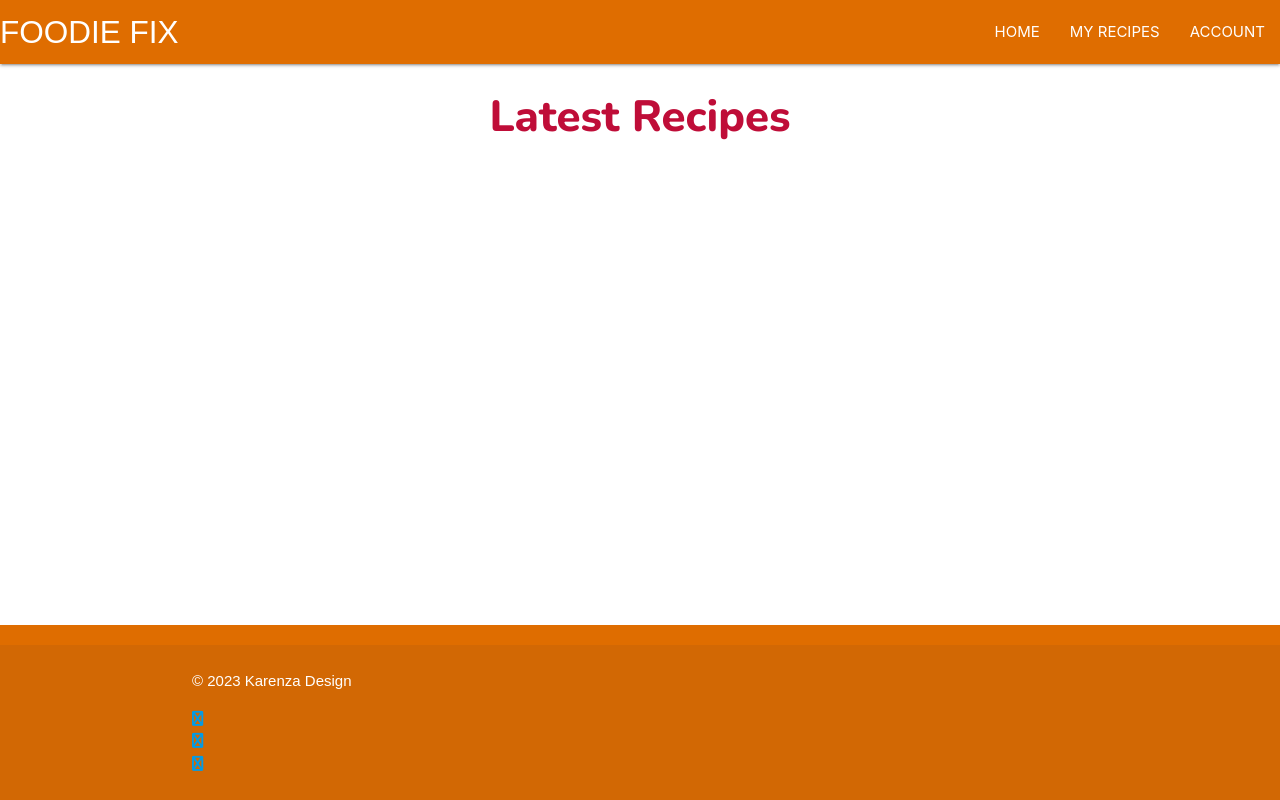
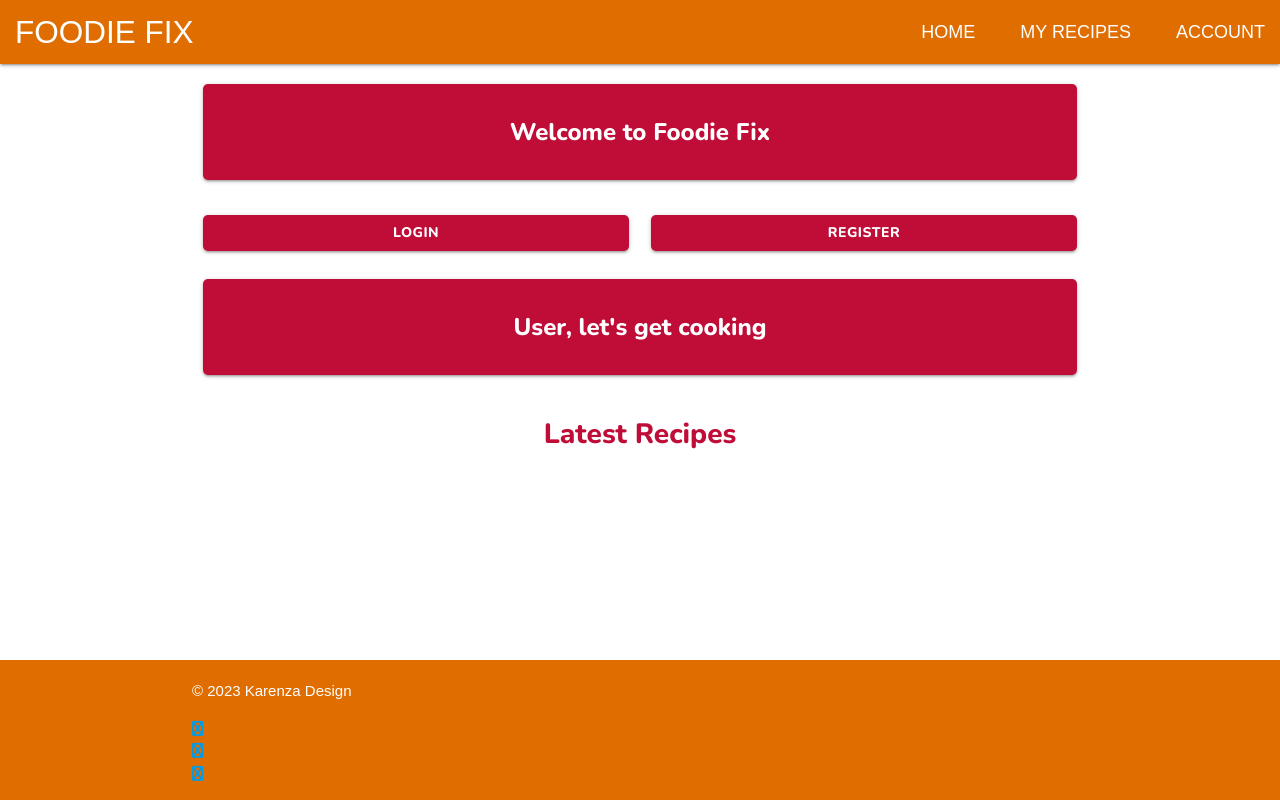
Before and after one commit to Renz2299/foodie-fix, a Flask app: page / in a window 1280 px wide. Run offline with Flask 2, Linux system fonts and the light colour scheme; data that the repository does not hold is empty; some web fonts are replaced.

Commit message:
recipe database added to home page and styling updates to match colour scheme

```diff
--- a/foodiefix/routes.py
+++ b/foodiefix/routes.py
@@ -5,7 +5,8 @@ from foodiefix.models import User, Recipe
 
 @app.route("/")
 def home():
-    return render_template("recipes.html")
+    recipes = list(Recipe.query.order_by(Recipe.recipe_title).all())
+    return render_template("recipes.html", recipes=recipes)
 
 
 @app.route("/my_recipes")
--- a/foodiefix/static/css/styles.css
+++ b/foodiefix/static/css/styles.css
@@ -12,8 +12,13 @@
     background-color: #f7b76c;
 }
 
-.brand-logo {
+.brand-logo, nav li {
     font-family: 'Marvel', sans-serif;
+    margin: 0px 0px 0px 15px;
+}
+
+nav li a {
+    font-size: 18px;
 }
 
 body {
@@ -32,6 +37,7 @@ main {
 
 h3 {
     font-family: 'Nunito', sans-serif;
+    font-size: 28px;
 }
 
 footer p, .card-content p {
@@ -51,3 +57,24 @@ footer p, .card-content p {
 .card {
     border-radius: 5px;
 }
+
+.first-page-item {
+    margin-top: 20px;
+}
+
+.card-title {
+    margin-top: 8px;
+}
+
+p {
+    margin: 0px;
+}
+
+.btn {
+    width: 100%;
+    border-radius: 5px;
+}
+
+.btn:hover {
+    background-color: #DF6D00;
+}
--- a/foodiefix/templates/base.html
+++ b/foodiefix/templates/base.html
@@ -37,7 +37,6 @@
     </main>
 
     <footer class="page-footer bg-deep-orange">
-        <div class="footer-copyright">
         <div class="container">
             <p>© 2023 Karenza Design</p>
             <ul>
@@ -61,7 +60,6 @@
                 </li>
             </ul>
         </div>
-        </div>
     </footer>
 
     <script src="https://cdnjs.cloudflare.com/ajax/libs/materialize/1.0.0/js/materialize.min.js"></script>
--- a/foodiefix/templates/recipes.html
+++ b/foodiefix/templates/recipes.html
@@ -1,6 +1,62 @@
 {% extends "base.html" %}
 {% block content %}
 
+<!-- if user not logged in -->
+<div class="row">
+    <div class="col s12 m12 l12">
+        <div class="card bg-deep-fuscia first-page-item">
+            <div class="card-content">
+                <span class="card-title center-align">Welcome to Foodie Fix</span>
+            </div>
+        </div>
+    </div>
+</div>
+
+<div class="row">
+    <div class="col s12 m6 l6">
+        <a href="#" class="btn bg-deep-fuscia">
+            <p class="nunito-white">Login</p>
+        </a>
+    </div>
+    <div class="col s12 m6 l6">
+        <a href="#" class="btn bg-deep-fuscia">
+            <p class="nunito-white">Register</p>
+        </a>
+    </div>
+</div>
+<!-- endif -->
+
+<!-- if user logged in -->
+<div class="row">
+    <div class="col s12 m12 l12">
+        <div class="card bg-deep-fuscia">
+            <div class="card-content">
+                <span class="card-title center-align">User, let's get cooking</span>
+            </div>
+        </div>
+    </div>
+</div>
+<!-- endif -->
+
 <h3 class="deep-fuscia-text nunito center-align">Latest Recipes</h3>
 
+<div class="row">
+    {% for recipe in recipes %}
+    <div class="col s12 m6 l4">
+        <div class="card bg-pale-yellow">
+            <div class="card-image">
+                <img src="static/img/readme_imgs/colour_scheme_final.png">
+            </div>
+            <div class="card-content">
+                <span class="card-title">{{ recipe.recipe_title }}</span>
+                <p>{{ recipe.recipe_description }}</p>
+            </div>
+            <div class="card-action">
+                <a href="{{ url_for('view_recipe', recipe_id=recipe.id) }}" class="btn bg-deep-fuscia">More Details</a>
+            </div>
+        </div>
+    </div>
+    {% endfor %}
+</div>
+
 {% endblock %}
```
Also changed, not shown: .gitpod.yml. Lines whose indentation alone changed are shown as unchanged.
